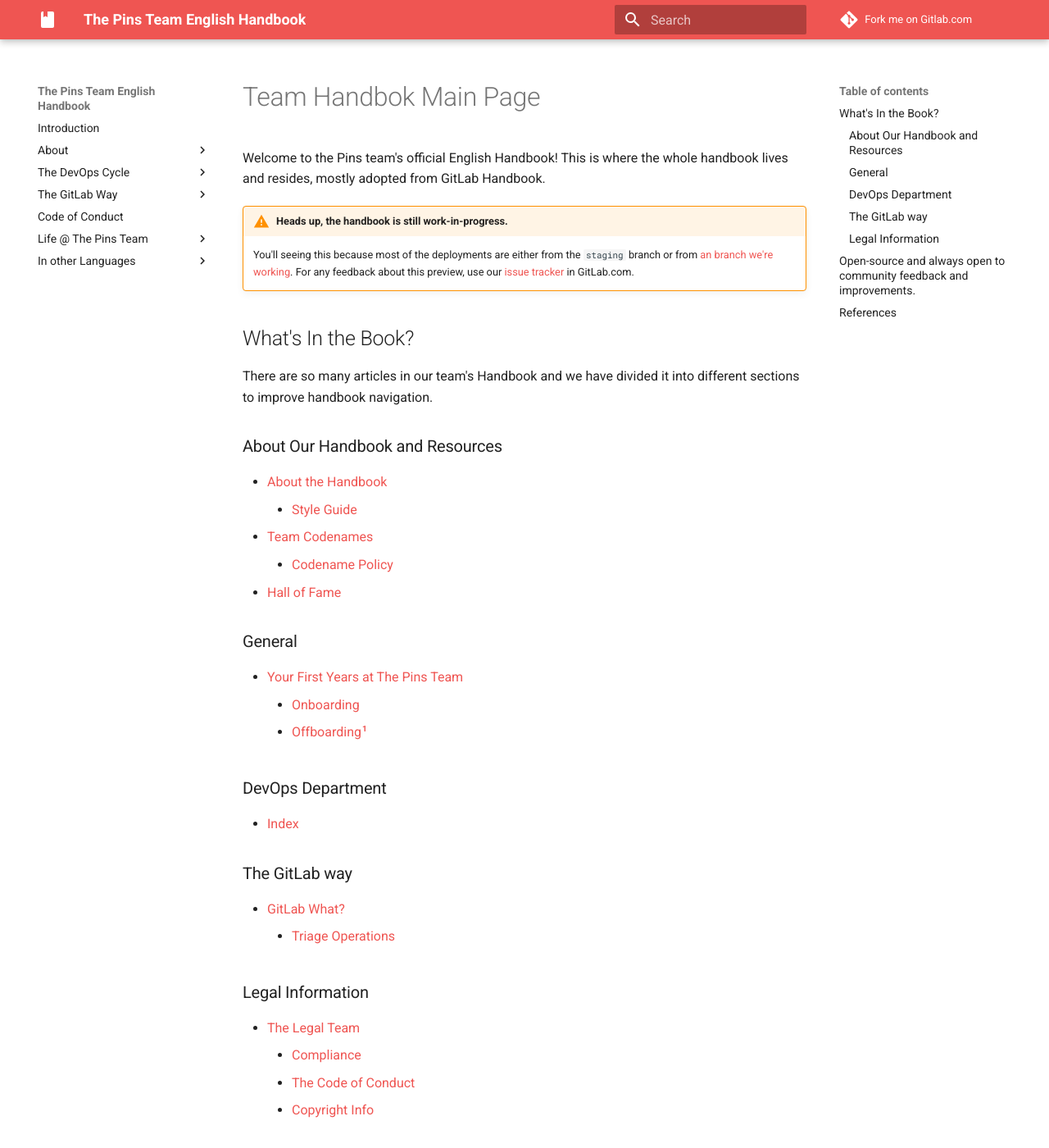
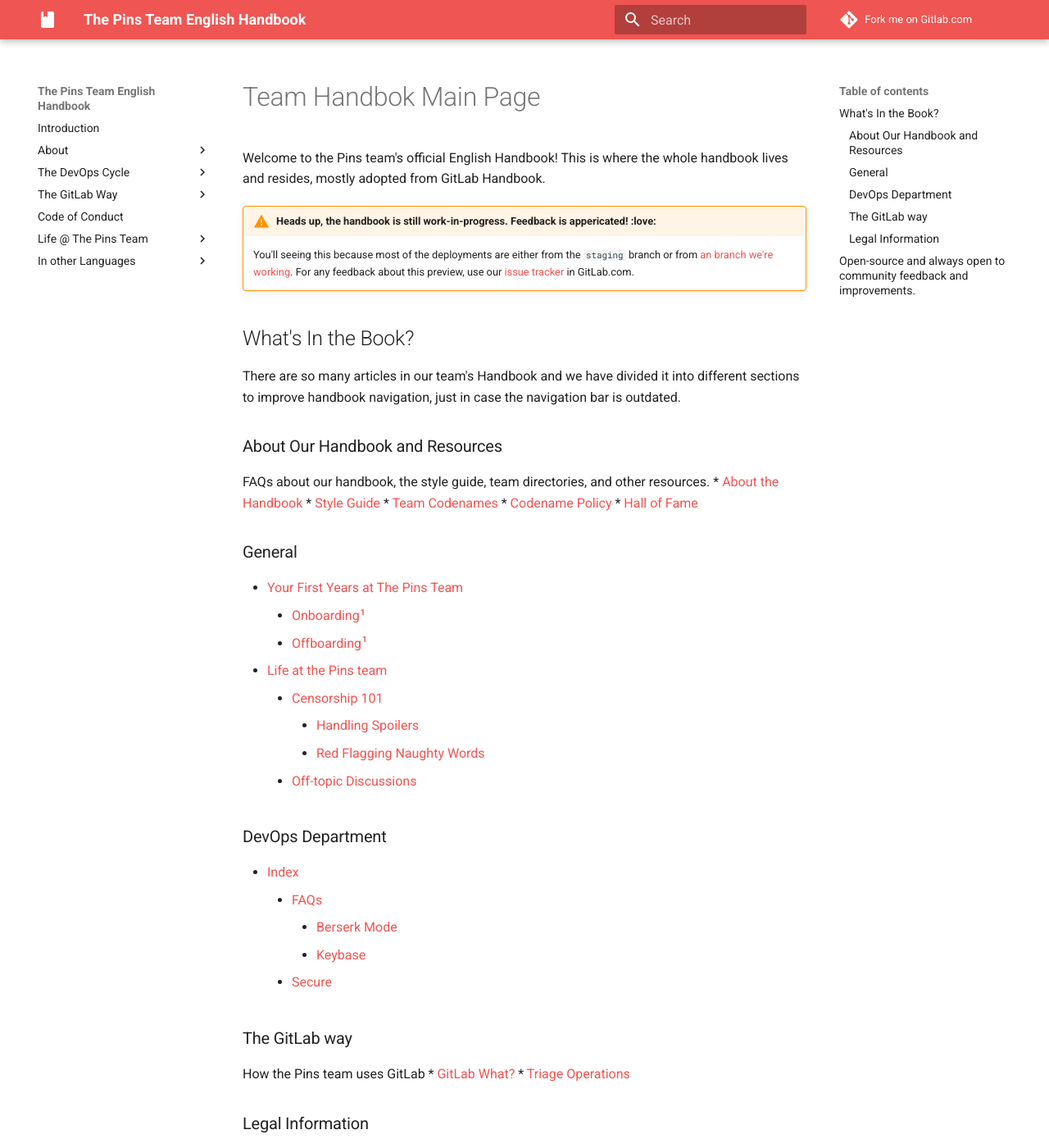
Before and after one commit to MadeByThePinsHub/handbook, an MkDocs documentation site: the page built from handbook/index.md, in a window 1280 px wide and 1400 px high. Shown: the whole window at 82% size. Built offline with MkDocs 1.6.1 and Material for MkDocs 9.7.7, drawn with Linux system fonts in a browser that asks for light colours; comment, search, counter and statistics services are not loaded; some of the changed text lies outside the part shown.

Commit message:
Homepage nav list updates + other things

```diff
--- a/handbook/index.md
+++ b/handbook/index.md
@@ -5,15 +5,16 @@
 
 Welcome to the Pins team's official English Handbook! This is where the whole handbook lives and resides, mostly adopted from GitLab Handbook.
 
-!!! warning "Heads up, the handbook is still work-in-progress."
+!!! warning "Heads up, the handbook is still work-in-progress. Feedback is appericated! :love:"
     You'll seeing this because most of the deployments are either from the `staging` branch or from
     [an branch we're working](https://gitlab.com/MadeByThePinsTeam-DevLabs/official-handbook/pipelines). For any feedback about this preview,
     use our [issue tracker](https://gitlab.com/MadeByThePinsTeam-DevLabs/official-handbook/issues) in GitLab.com.
 
 ## What's In the Book?
-There are so many articles in our team's Handbook and we have divided it into different sections to improve handbook navigation.
+There are so many articles in our team's Handbook and we have divided it into different sections to improve handbook navigation, just in case the navigation bar is outdated.
 
 ### About Our Handbook and Resources
+FAQs about our handbook, the style guide, team directories, and other resources.
 * [About the Handbook](about)
     * [Style Guide](about/CONTRIBUTING/style-guide)
 * [Team Codenames](codenames)
@@ -22,17 +23,28 @@
 
 ### General
 * [Your First Years at The Pins Team](your-first-years)
-    * [Onboarding](your-first-years/onboarding)
+    * [Onboarding](your-first-years/onboarding)[^1]
     * [Offboarding](your-first-years/offboarding)[^1]
+* [Life at the Pins team](life-at-the-pins)
+    * [Censorship 101](life-at-the-pins/censorship-101)
+        * [Handling Spoilers](handbook/life-at-the-pins/censorship-101/handling-spoilers)
+        * [Red Flagging Naughty Words](life-at-the-pins/censorship-101/red-flagging-naughty-words)
+    * [Off-topic Discussions](life-at-the-pins/off-topic-and-shitposting)
 
 ### DevOps Department
 * [Index](devops)
+    * [FAQs](devops/faqs)
+        * [Berserk Mode](devops/faqs/berserk-mode)
+        * [Keybase](devops/faqs/keybase)
+    * [Secure](devops/secure)
 
 ### The GitLab way
-* [GitLab What?](the-gitlab-way)
+How the Pins team uses GitLab
+* [GitLab What?](the-gitlab-way#gitlab-what)
     * [Triage Operations](the-gitlab-way/triage-ops)
 
 ### Legal Information
+Copyright blah blah blah, privacy policies and other legal stuff.
 * [The Legal Team](legal)
     * [Compliance](legal/global-compliance)
     * [The Code of Conduct](about/code-of-conduct)
@@ -41,7 +53,7 @@
 ## Open-source and always open to community feedback and improvements.
 Your contributions are licensed under both Mozilla Public License Version 2.0+ and Creative Commons Attribution-ShareAlike International License 4.0+.
 
-You are free to fork, remix, and use our handbook in any form, but you are required to give attribution and license under the same terms, unless otherwise specified in your IP permission request in the Issue Tracker.
+You are free to fork, remix, and use our handbook in any form, but you are required to give attribution and license under the same terms, unless otherwise specified in your IP permission request in the Issue Tracker.[^2]
 
-## References
-[^1]: Will be redirected to better path.
+[^1]: Redirecting to `life-at-the-pins/your-first-weeks/*`...
+[^2]: See [copyright page](copyright) for info.
```
Also changed, not shown: handbook/devops/index.md (+5 -5 lines), handbook/the-gitlab-way/triage-ops/index.md (added, +9 -0 lines).
